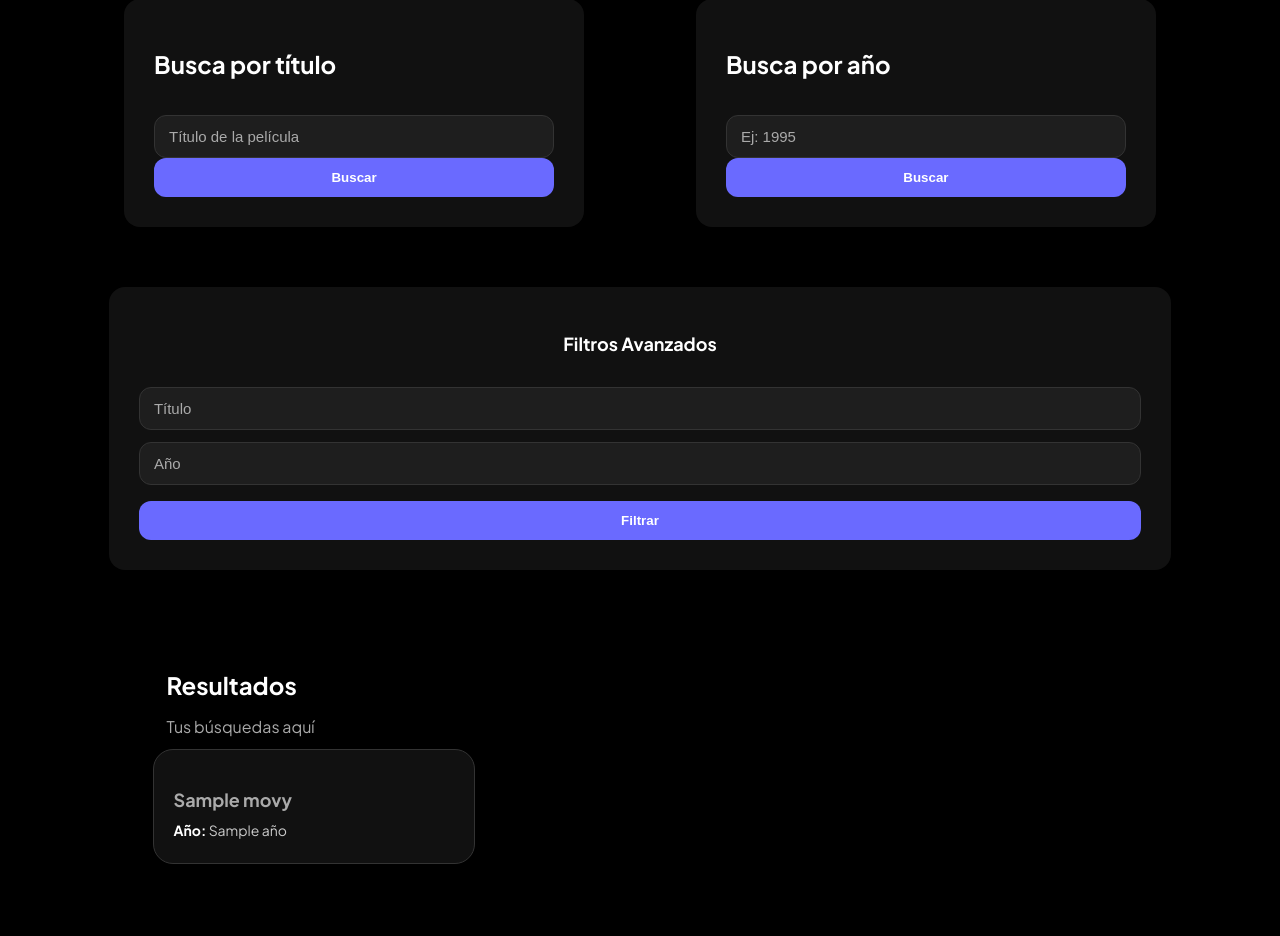
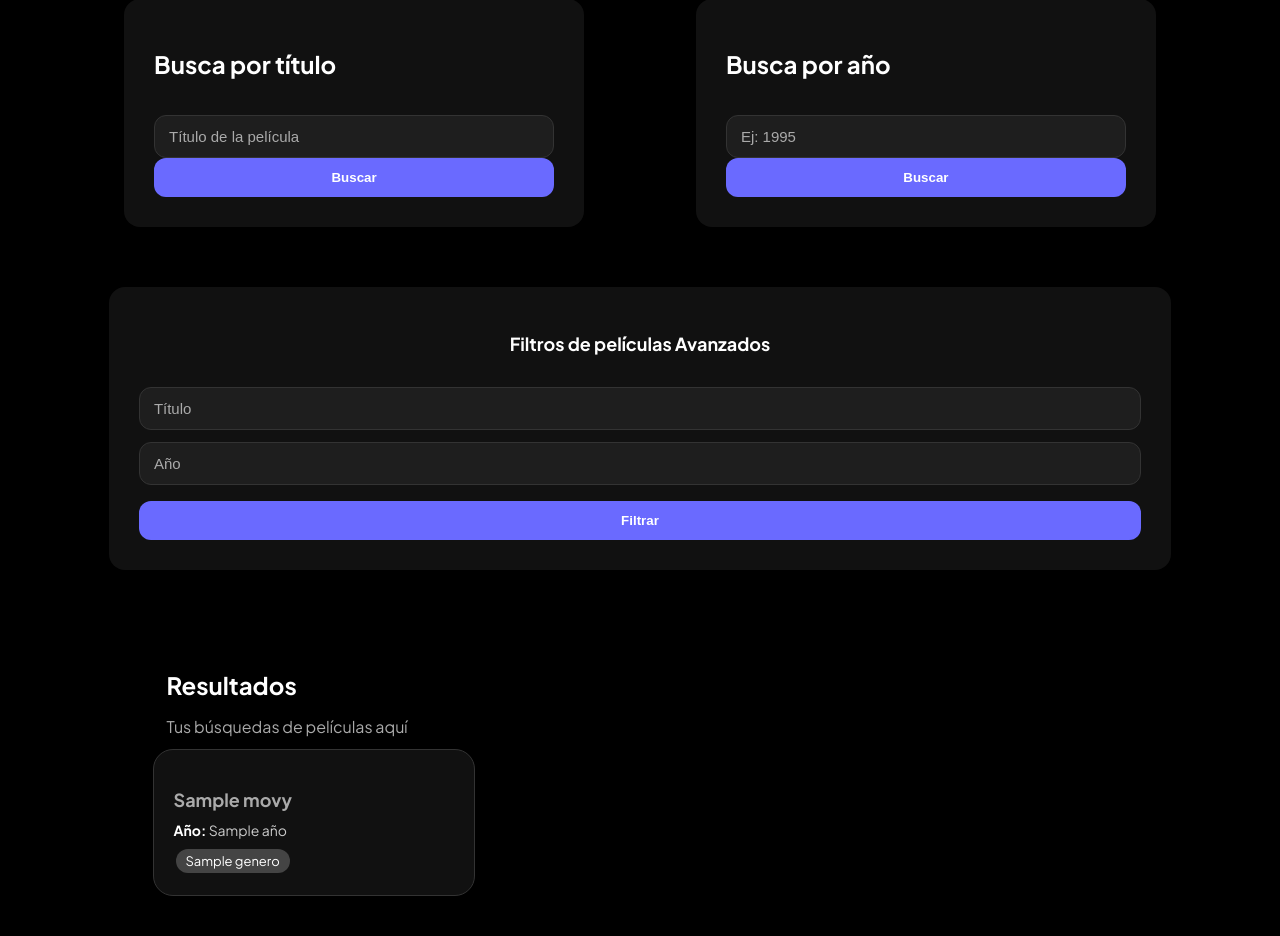
Before and after one commit to vcalderonc/ProyectoFinalSQL, a Flask app: page /peliculas in a window 1280 px wide. Shown: the part 524-1460 px from the top of the page. Before the commit the page ends 1388 px from the top, so only its background shows below. Run offline with Flask 3, Linux system fonts and the light colour scheme; tables that the repository leaves empty or names only in its code hold one stand-in row (values such as "Sample post"); a database or web service that is not in the repository returns one stand-in record (values such as "Sample title").

Commit message:
Final version

```diff
--- a/ProyectoFinalSQL/Backend/app.py
+++ b/ProyectoFinalSQL/Backend/app.py
@@ -41,7 +41,7 @@ def peliculas():
     titulo = request.args.get("titulo")
     anio = request.args.get("anio")
     genero = request.args.getlist("genero")
-    resultado = obtener_peliculas(titulo, anio)
+    resultado = obtener_peliculas(titulo, anio, genero)
     return render_template("peliculas.html", peliculas=resultado)
 # ----------------------------
 #
--- a/ProyectoFinalSQL/Backend/db_mysql.py
+++ b/ProyectoFinalSQL/Backend/db_mysql.py
@@ -8,27 +8,22 @@ def conectar_movies():
     return db
 
 #peliculas MONGO-------------
-def obtener_peliculas(titulo=None, anio=None):
+def obtener_peliculas(titulo=None, anio=None, genero=None):
     db = conectar_movies()
     coleccion = db["movies"]
     query = {}
 
-    if titulo and anio:
+    if titulo and titulo.strip():
+        query["titulo"] = {"$regex": titulo.strip(), "$options": "i"}
+
+    if anio:
         try:
-            query = {
-                "titulo": {"$regex": titulo, "$options": "i"},
-                "año": int(anio)
-            }
+            query["año"] = int(anio)
         except ValueError:
-            query = {"titulo": {"$regex": titulo, "$options": "i"}}
-    elif titulo:
-        query = {"titulo": {"$regex": titulo, "$options": "i"}}
-    elif anio:
-        try:
-            query = {"año": int(anio)}
-        except ValueError:
-            query = {}
+            pass
 
+    # ⚠️ No filtramos por género, solo aceptamos el argumento para evitar el error
+    print(">>> QUERY PELÍCULAS:", query)
     return list(coleccion.find(query, {"_id": 0}))
 
 #LIBROS MONGO
--- a/ProyectoFinalSQL/Frontend/Templates/admin.html
+++ b/ProyectoFinalSQL/Frontend/Templates/admin.html
@@ -6,6 +6,8 @@
   <meta charset="UTF-8" />
   <meta name="viewport" content="width=device-width, initial-scale=1.0" />
   <title>Panel Administrador | EntreCOL+</title>
+    <link rel="icon" type="image/svg+xml" href="{{ url_for('static', filename='Resources/logoweb.svg') }}">
+
   <link rel="stylesheet" href="{{ url_for('static', filename='styleinicio.css') }}">
   <link rel="stylesheet" href="{{ url_for('static', filename='admin.css') }}">
   <link rel="stylesheet" href="https://cdnjs.cloudflare.com/ajax/libs/font-awesome/6.5.0/css/all.min.css" />
--- a/ProyectoFinalSQL/Frontend/Templates/empleado.html
+++ b/ProyectoFinalSQL/Frontend/Templates/empleado.html
@@ -5,6 +5,8 @@
   <meta charset="UTF-8" />
   <meta name="viewport" content="width=device-width, initial-scale=1.0" />
   <title>Panel Empleado | EntreCOL+</title>
+    <link rel="icon" type="image/svg+xml" href="{{ url_for('static', filename='Resources/logoweb.svg') }}">
+
   <link rel="stylesheet" href="{{ url_for('static', filename='styleinicio.css') }}">
   <link rel="stylesheet" href="{{ url_for('static', filename='empleado.css') }}">
   <link rel="stylesheet" href="https://cdnjs.cloudflare.com/ajax/libs/font-awesome/6.5.0/css/all.min.css" />
--- a/ProyectoFinalSQL/Frontend/Templates/index.html
+++ b/ProyectoFinalSQL/Frontend/Templates/index.html
@@ -1,6 +1,8 @@
 <!DOCTYPE html>
 <html lang="es">
 <head>
+    <link rel="icon" type="image/svg+xml" href="{{ url_for('static', filename='Resources/logoweb.svg') }}">
+
     <meta charset="UTF-8">
     <title>Mi Conexión a MySQL</title>
     <link rel="stylesheet" href="../static/style.css">
--- a/ProyectoFinalSQL/Frontend/Templates/peliculas.html
+++ b/ProyectoFinalSQL/Frontend/Templates/peliculas.html
@@ -4,6 +4,8 @@
   <meta charset="UTF-8" />
   <meta name="viewport" content="width=device-width, initial-scale=1.0" />
   <title>Catálogo de Películas - EntreCOL+</title>
+    <link rel="icon" type="image/svg+xml" href="{{ url_for('static', filename='Resources/logoweb.svg') }}">
+
   <link rel="stylesheet" href="{{ url_for('static', filename='peliculas.css') }}">
   <link rel="stylesheet" href="{{ url_for('static', filename='styleinicio.css') }}">
   <link rel="stylesheet" href="https://cdnjs.cloudflare.com/ajax/libs/font-awesome/6.5.0/css/all.min.css" />
@@ -78,7 +80,7 @@
 
     <!-- Filtros avanzados -->
     <section class="filtro-box" style="max-width: none; width: 90%;">
-      <h2>Filtros Avanzados</h2>
+      <h2>Filtros de películas Avanzados</h2>
       <form method="get" action="#resultados" onsubmit="return validarAvanzado(this)">
         <div style="display: flex; flex-wrap: wrap; gap: 12px;">
           <input type="text" name="titulo" class="input-field" placeholder="Título">
@@ -91,7 +93,7 @@
     <!-- Resultados -->
     <section class="resultados" id="resultados">
       <h1>Resultados</h1>
-      <h3>Tus búsquedas aquí</h3>
+      <h3>Tus búsquedas de películas aquí</h3>
 
       {% if peliculas %}
         <div class="peliculas-grid">
@@ -99,6 +101,18 @@
             <div class="pelicula-card">
               <h3>{{ pelicula.titulo }}</h3>
               <p><strong>Año:</strong> {{ pelicula.año }}</p>
+          {% if pelicula.generos %}
+  <div style="margin-top: 8px;">
+    {% for genero in pelicula.generos %}
+      <span style="display: inline-block; background-color: #444; color: #fff; padding: 4px 10px; margin: 2px; border-radius: 12px; font-size: 13px;">
+        {{ genero }}
+      </span>
+    {% endfor %}
+  </div>
+{% endif %}
+
+
+
             </div>
           {% endfor %}
         </div>
```
Also changed, not shown: ProyectoFinalSQL/Frontend/Templates/Inicio.html (+20 -0 lines), ProyectoFinalSQL/Frontend/Templates/libros.html (+5 -3 lines), ProyectoFinalSQL/Frontend/Static/Resources/logoWeb.svg (added).
